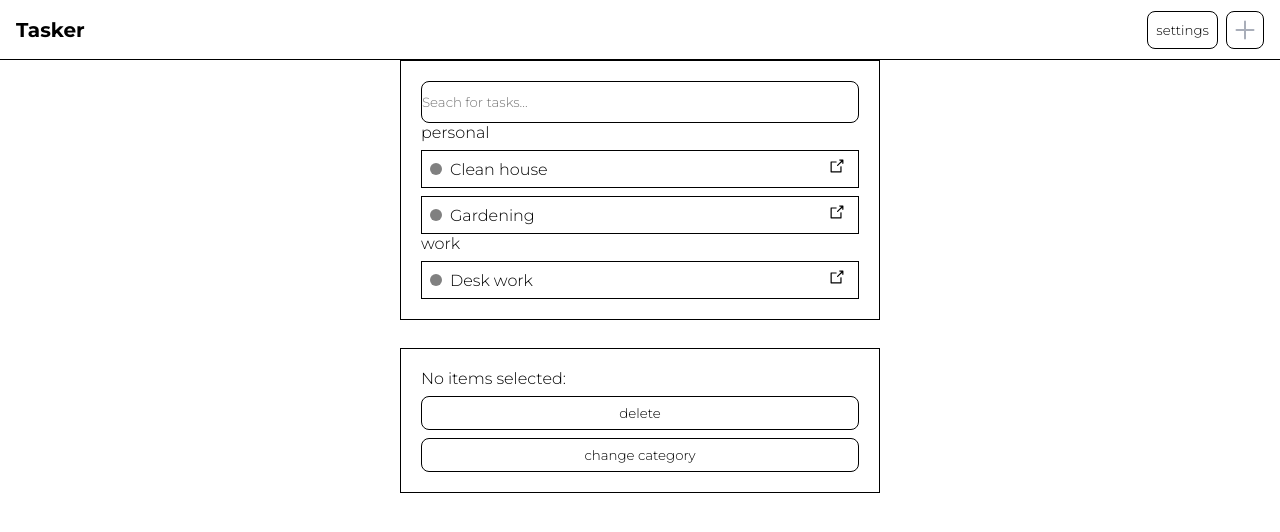
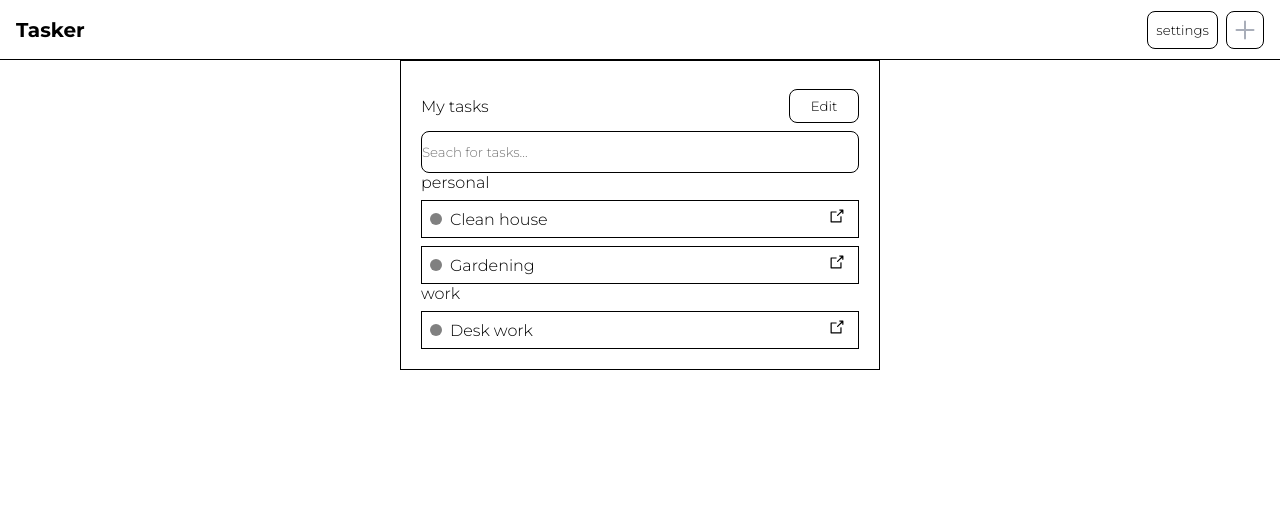
Before and after one commit to vinu-codes/tasker, a React (Create React App) app: page / in a window 1280 px wide. Shown: the top 532 px of the page. Built offline with nearby package versions, Linux system fonts and the light colour scheme.

Commit message:
add in toggle edit button | conditionally render the controller

```diff
--- a/src/features/Controller/Controller.js
+++ b/src/features/Controller/Controller.js
@@ -42,7 +42,7 @@ const changeCategoryOnActiveItems = (items, category) => {
   return result
 }
 
-const Controller = () => {
+const Controller = ({ callback }) => {
   const [showDeleteModal, setDeleteModal] = useState(false)
   const [showEditModal, setEditModal] = useState(false)
   const dispatch = useDispatch()
@@ -62,16 +62,19 @@ const Controller = () => {
   const handleDeleteCallback = ({ value }) => {
     if (value === 'cancel') {
       setDeleteModal(false)
+      callback(false)
     } else if (value === 'delete') {
       const payload = filterOutActiveItems(items)
       dispatch(deleteItem(payload))
       setDeleteModal(false)
+      callback(false)
     }
   }
 
   const handleEditCallback = ({ name, value }) => {
     if (value === 'cancel') {
       setEditModal(false)
+      callback(false)
     }
     if (name === 'change') {
       setEditModal(false)
@@ -79,6 +82,7 @@ const Controller = () => {
       const result = changeCategoryOnActiveItems(payload, value)
 
       dispatch(updateItems(result))
+      callback(false)
     }
   }
 
--- a/src/pages/Home/Home.js
+++ b/src/pages/Home/Home.js
@@ -25,6 +25,23 @@ const HomeContainer = styled.div`
   padding: 20px;
 `
 
+const HeadingContainer = styled.div`
+  display: flex;
+  align-items: center;
+  padding: 8px 0 8px 0;
+  button {
+    cursor: pointer;
+    user-select: none;
+    border: none;
+    background: none;
+    border: 1px solid black;
+    border-radius: 8px;
+    padding: 8px;
+    margin-left: auto;
+    width: 70px;
+  }
+`
+
 const Group = styled.ul`
   list-style: none;
   padding: 0;
@@ -32,6 +49,7 @@ const Group = styled.ul`
 `
 
 const List = styled.li`
+  user-select: none;
   list-style: none;
   padding: 0;
   margin: 0;
@@ -91,10 +109,14 @@ const Home = () => {
   const items = useSelector(tasksSelector.items)
   const categories = useSelector(categorySelector.categories)
   const [filteredItems, setFilteredItems] = useState(items)
+  const [toggleEdit, setToggleEdit] = useState(false)
   const dispatch = useDispatch()
   const data = createDataStructure(filteredItems, categories)
 
-  console.log({ data })
+  const handleToggleEdit = () => {
+    setToggleEdit(!toggleEdit)
+  }
+
   const handleCallback = ({ value }) => {
     setFilteredItems(value)
   }
@@ -103,6 +125,10 @@ const Home = () => {
     const payload = updatedArray(item, items)
     console.log({ payload })
     dispatch(updateItems(payload))
+  }
+
+  const setToggle = (arg) => {
+    setToggleEdit(arg)
   }
 
   const renderTasks = (items) => {
@@ -136,11 +162,20 @@ const Home = () => {
     <>
       <HomeWrapper>
         <HomeContainer>
+          <HeadingContainer className="heading-container">
+            <span className="my-tasks">My tasks</span>
+            <button
+              onClick={handleToggleEdit}
+              className={toggleEdit ? 'toggle cancel' : 'toggle edit'}
+            >
+              {toggleEdit ? 'Cancel' : 'Edit'}
+            </button>
+          </HeadingContainer>
           <Search name="search" items={items} callback={handleCallback} />
           {renderCategory(data)}
         </HomeContainer>
       </HomeWrapper>
-      <Controller />
+      {toggleEdit && <Controller callback={setToggle} />}
     </>
   )
 }
```
